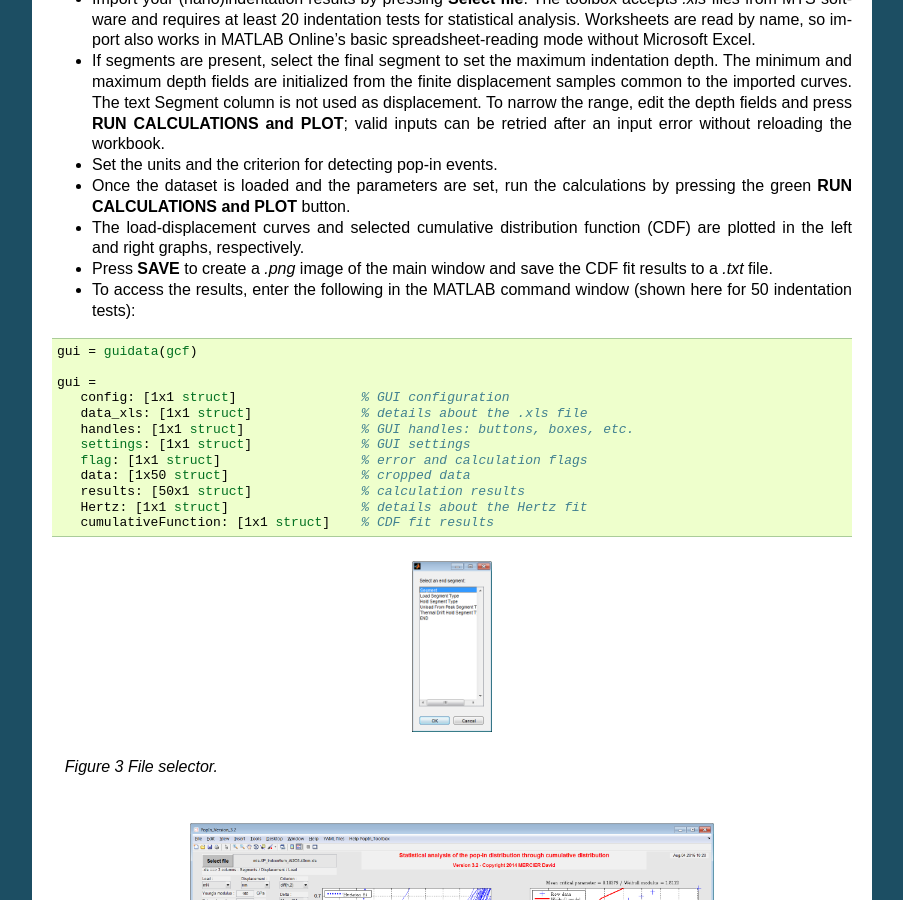
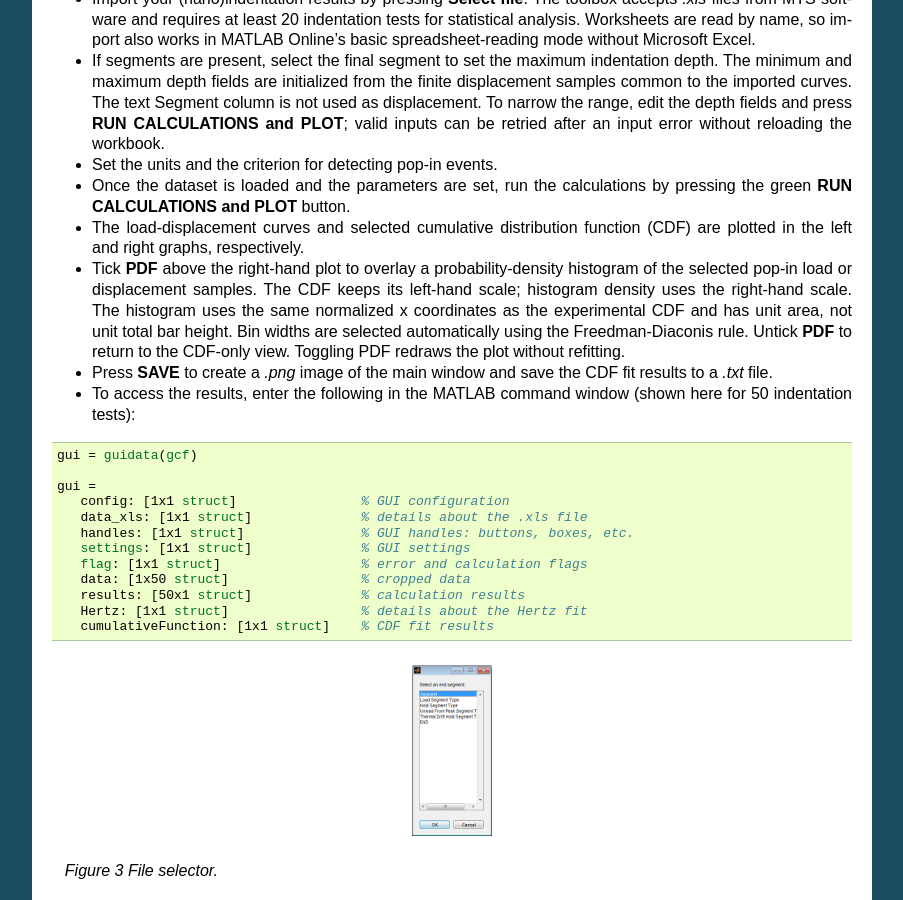
Before and after one commit to DavidMercier/PopIn, a Sphinx documentation site: the page built from docs/getting_started.rst, in a window 1280 px wide and 900 px high, scrolled down 1419 px. Shown: the whole window, without its empty margins (198-1101 px from the left). Built offline with Sphinx 7.4.7, drawn with Linux system fonts in a browser that asks for light colours.

Commit message:
added PDF under CDF plot (to see histograms distributions)

```diff
--- a/docs/getting_started.rst
+++ b/docs/getting_started.rst
@@ -81,6 +81,13 @@ either icon API keep the default icon and display a warning.
 * Set the units and the criterion for detecting pop-in events.
 * Once the dataset is loaded and the parameters are set, run the calculations by pressing the green **RUN CALCULATIONS and PLOT** button.
 * The load-displacement curves and selected cumulative distribution function (CDF) are plotted in the left and right graphs, respectively.
+* Tick **PDF** above the right-hand plot to overlay a probability-density
+  histogram of the selected pop-in load or displacement samples. The CDF
+  keeps its left-hand scale; histogram density uses the right-hand scale.
+  The histogram uses the same normalized x coordinates as the experimental
+  CDF and has unit area, not unit total bar height. Bin widths are selected
+  automatically using the Freedman-Diaconis rule. Untick **PDF** to return
+  to the CDF-only view. Toggling PDF redraws the plot without refitting.
 * Press **SAVE** to create a `.png` image of the main window and save the CDF fit results to a `.txt` file.
 * To access the results, enter the following in the MATLAB command window (shown here for 50 indentation tests):
 
```
Also changed, not shown: 4 other files.
